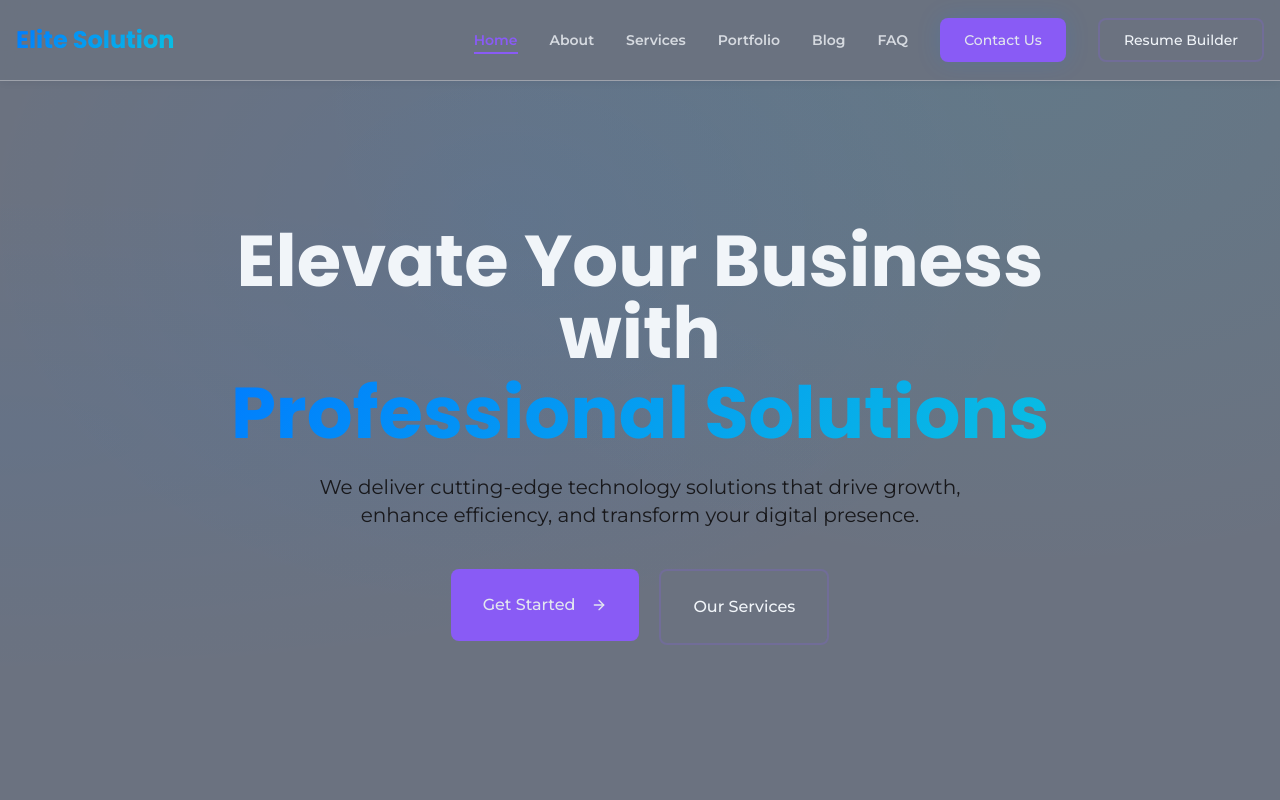
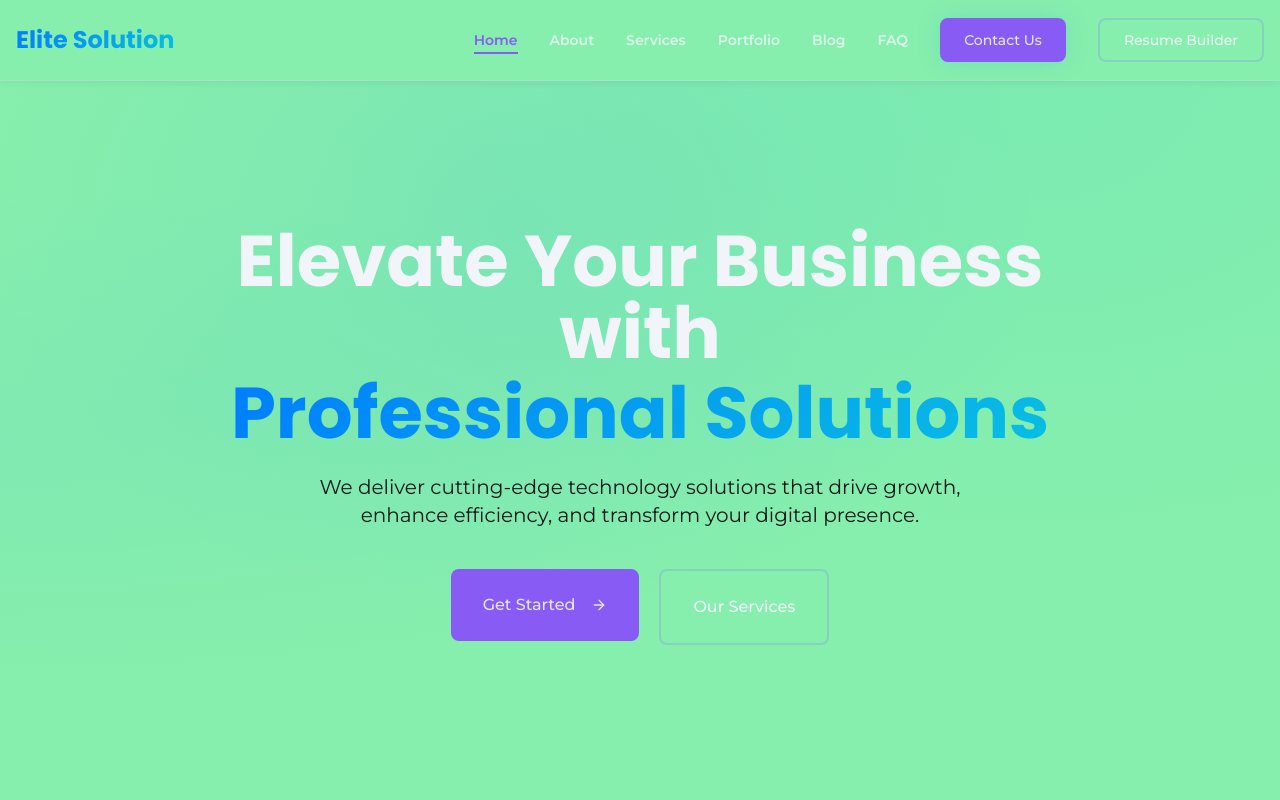
Before and after one commit to HusbanTech12/next-resume-wizard, a React (Vite) app: page / in a window 1280 px wide. Shown: the top 800 px of the page. Built offline with nearby package versions, Linux system fonts and the light colour scheme; the HTML template or start-up script is replaced by a standard one.

Commit message:
Manually updated project theme
Applied theme in Lovable

```diff
--- a/src/index.css
+++ b/src/index.css
@@ -14,7 +14,7 @@ All colors MUST be HSL.
 
 @layer base {
   :root {
-    --background: 220 8.9362% 46.0784%;
+    --background: 142 76.6423% 73.1373%;
     --foreground: 210 40% 96.0784%;
 
     --card: 0 0% 98%;
```
